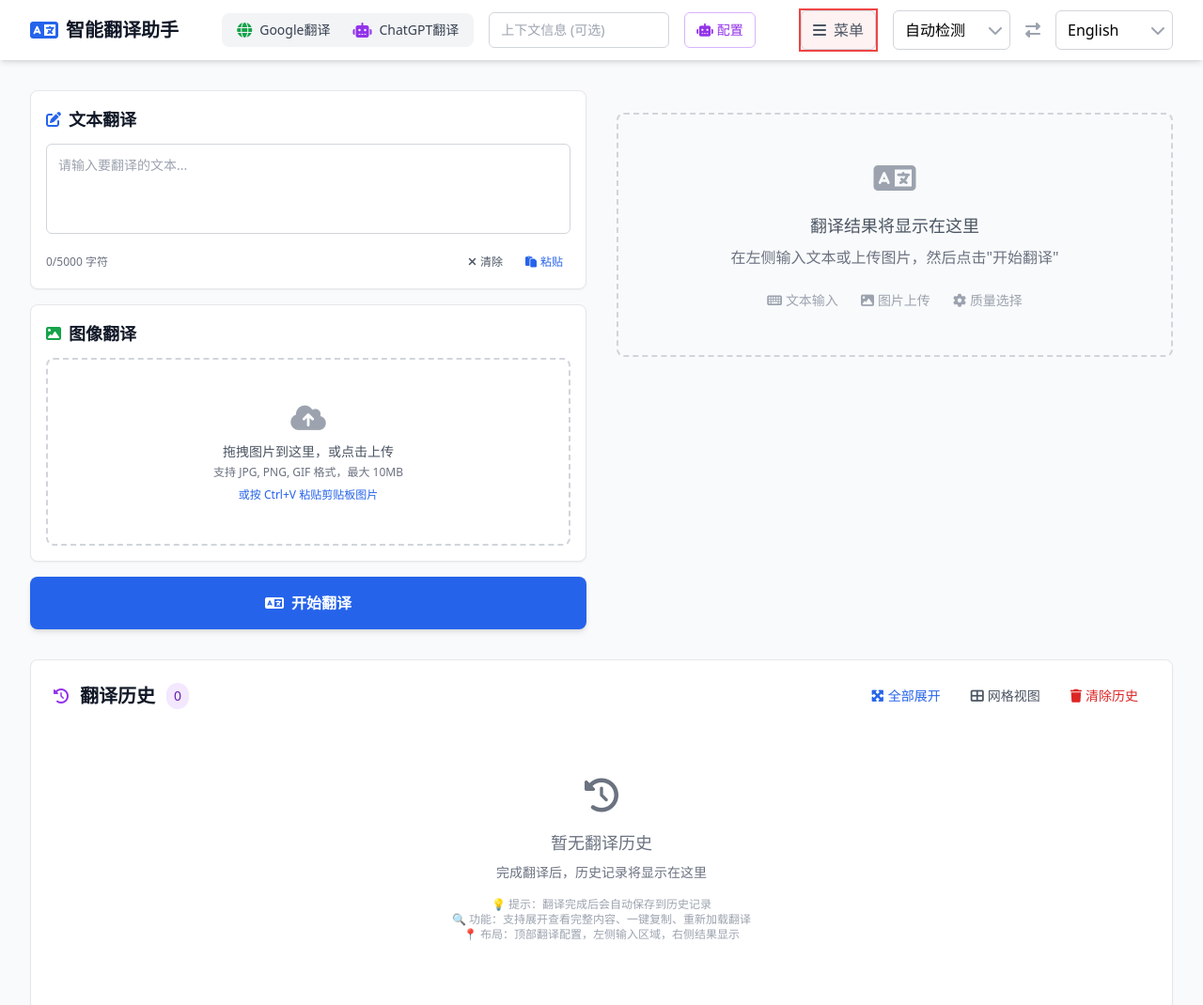
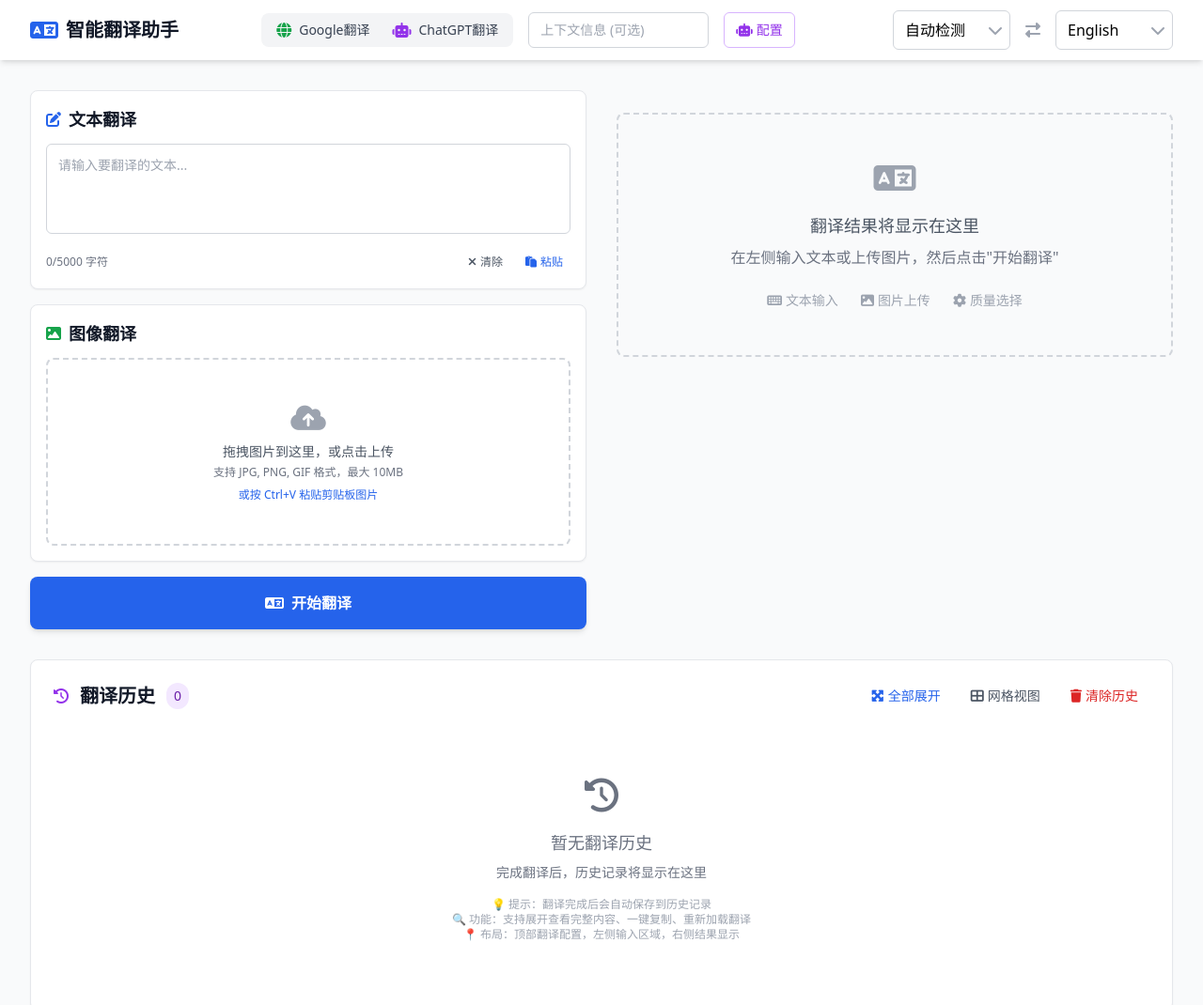
Before and after one commit to derekguo0/smart-translator, a website: page index.html in a window 1280 px wide. Shown: the top 1070 px of the page at 94% size. Drawn offline with nearby package versions, Linux system fonts and the light colour scheme.

Commit message:
修复移动端菜单按钮响应式显示 - 只在屏幕空间不够时出现

```diff
--- a/index.html
+++ b/index.html
@@ -98,14 +98,7 @@
 
         /* 移动端菜单样式 */
         .mobile-menu-button {
-            display: none !important;
-        }
-
-        /* 强制显示移动端菜单用于调试 */
-        .mobile-menu-button {
-            display: flex !important;
-            background: #fef2f2;
-            border: 2px solid #ef4444;
+            display: none;
         }
 
         .mobile-menu {
@@ -134,11 +127,6 @@
 
             .mobile-menu-button {
                 display: flex;
-            }
-
-            .nav-right {
-                flex-direction: column;
-                gap: 0.5rem;
             }
         }
 
```
